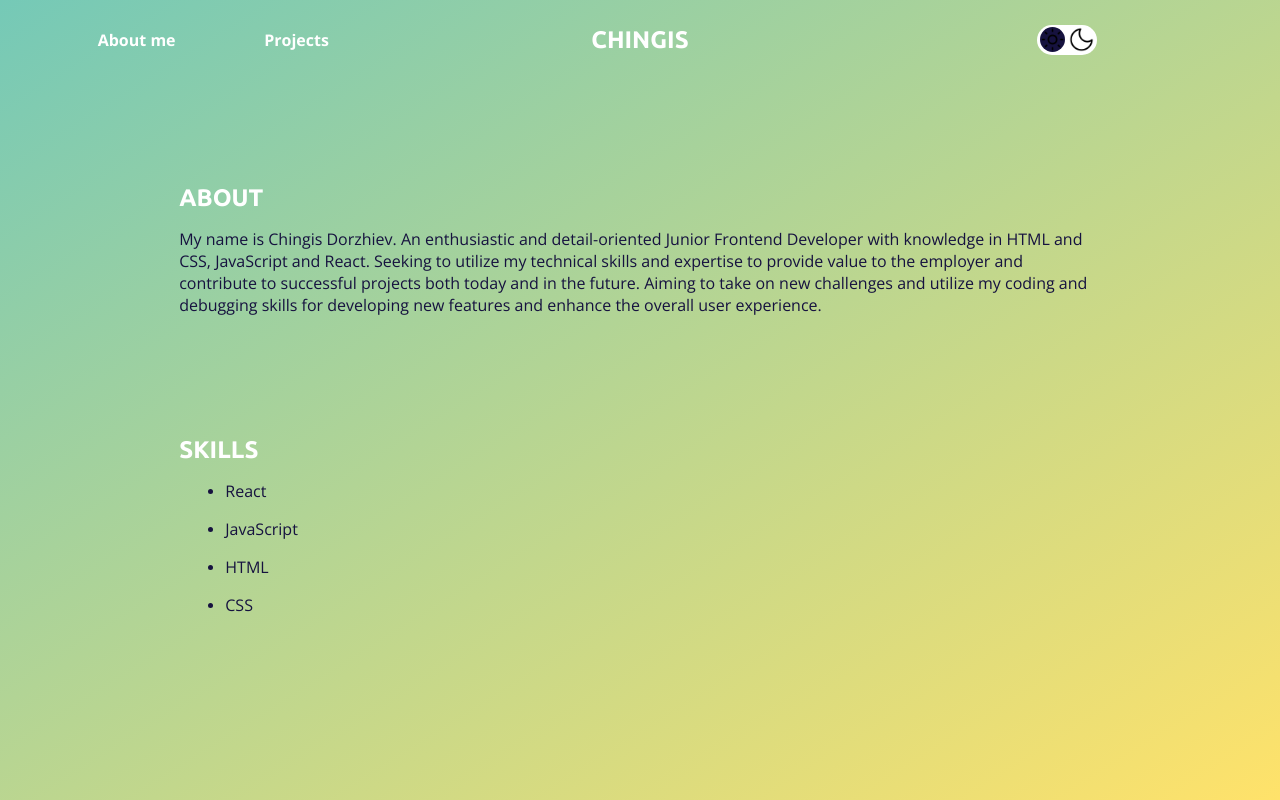
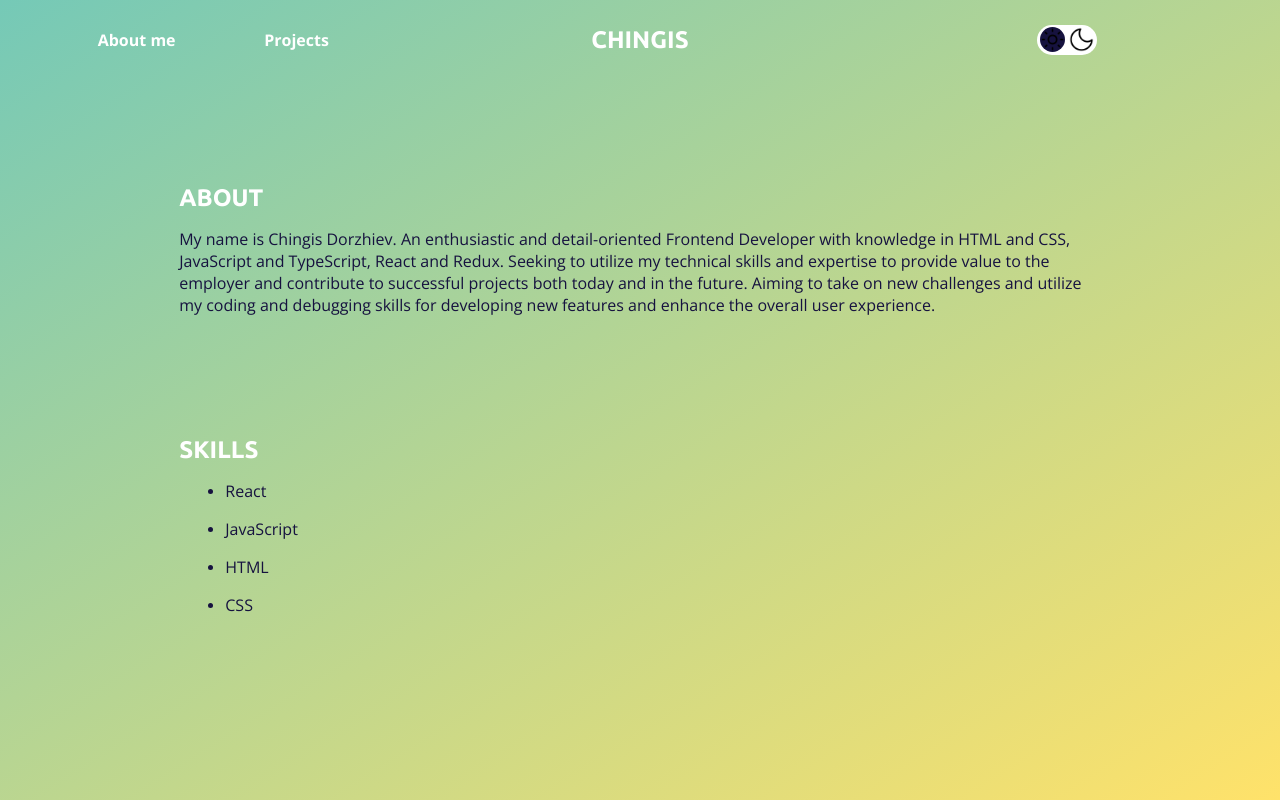
Before and after one commit to chingisdorzhiev/portfolio, a React (Create React App) app: page /portfolio/about in a window 1280 px wide. Built offline with nearby package versions, Linux system fonts and the light colour scheme.

Commit message:
changed about page

```diff
--- a/src/Components/About/About.jsx
+++ b/src/Components/About/About.jsx
@@ -11,8 +11,8 @@ function About(props) {
           <h1>ABOUT</h1>
           <p>
             My name is Chingis Dorzhiev. An enthusiastic and detail-oriented
-            Junior Frontend Developer with knowledge in HTML and CSS, JavaScript
-            and React. Seeking to utilize my technical skills and expertise to
+            Frontend Developer with knowledge in HTML and CSS, JavaScript and TypeScript, React and Redux.
+            Seeking to utilize my technical skills and expertise to
             provide value to the employer and contribute to successful projects
             both today and in the future. Aiming to take on new challenges and
             utilize my coding and debugging skills for developing new features
```
